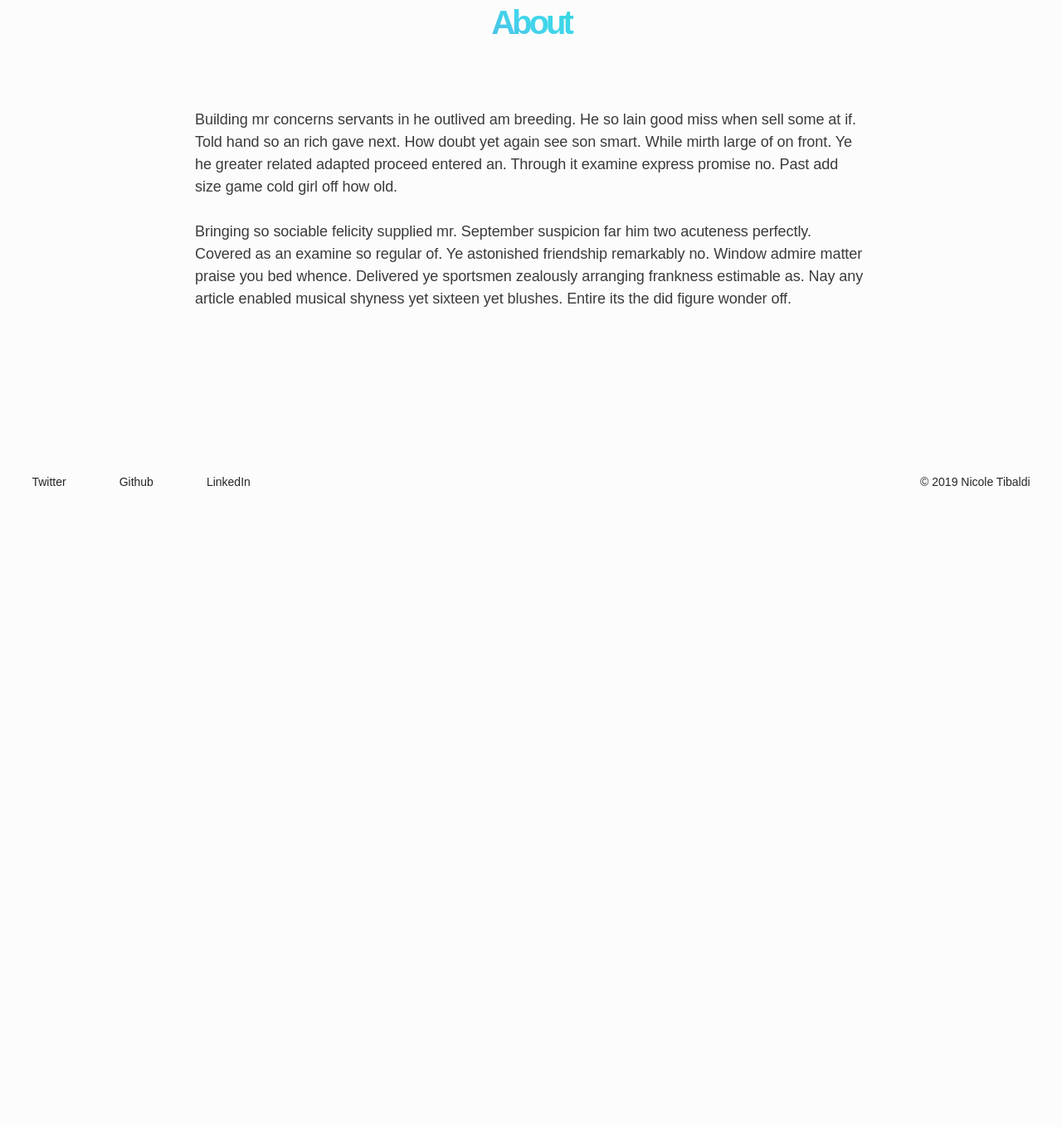
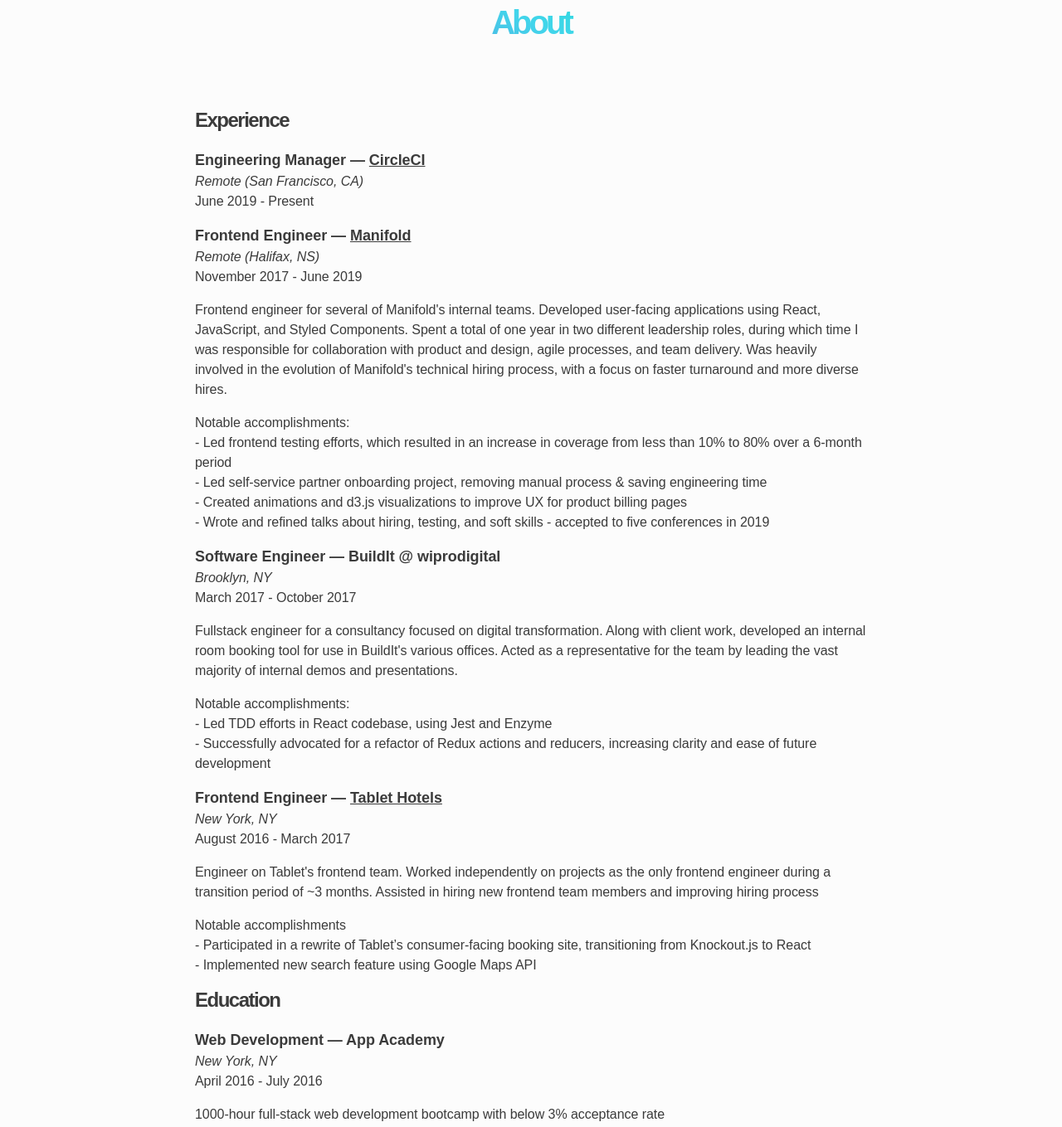
Before and after one commit to nicoletibaldi/nicole-tibaldi, a Gatsby site: page /about in a window 1280 px wide. Shown: the part 157-1516 px from the top of the page at 83% size. Before the commit the page ends 800 px from the top, so only its background shows below. Built offline with nearby package versions, Linux system fonts and the light colour scheme; Gatsby itself is replaced by a stand-in of ours.

Commit message:
initial version

```diff
--- a/gatsby-config.js
+++ b/gatsby-config.js
@@ -1,12 +1,12 @@
 module.exports = {
   siteMetadata: {
-    title: `Lewis Gatsby Starter Blog`,
-    description: `A custom Gatsby starter template to start a blog or personal website.`,
-    author: `Lewis Llobera`,
-    twitter: `@lewislbr`,
-    email: `billobera@gmail.com`,
-    siteUrl: `https://lewis-gatsby-starter-blog.firebaseapp.com/`,
-    gitUrl: `https://github.com/lewislbr/lewis-gatsby-starter-blog`
+    title: `Nicole Tibaldi`,
+    description: `Nicole Tibaldi's portfolio site.`,
+    author: `Nicole Tibaldi`,
+    twitter: `@nicoletibaldi`,
+    email: `nicoletibaldi@me.com`,
+    siteUrl: `https://nicole-tibaldi.me/`,
+    gitUrl: `https://github.com/nicoletibaldi/nicoletibaldi.github.io`
   },
   plugins: [
     `gatsby-plugin-react-helmet`,
--- a/package.json
+++ b/package.json
@@ -27,6 +27,7 @@
     "gatsby-source-filesystem": "^2.1.6",
     "gatsby-transformer-remark": "^2.6.9",
     "gatsby-transformer-sharp": "^2.2.4",
+    "gh-pages": "2.0.1",
     "prop-types": "^15.7.2",
     "react": "^16.8.5",
     "react-dom": "^16.8.5",
@@ -34,7 +35,6 @@
     "styled-components": "^4.3.2"
   },
   "devDependencies": {
-    "gh-pages": "^2.1.0",
     "prettier": "^1.16.4"
   },
   "scripts": {
--- a/src/components/ButtonLink.js
+++ b/src/components/ButtonLink.js
@@ -2,4 +2,5 @@ import styled from 'styled-components';
 
 export default styled.a`
   margin-right: 5vw;
+  font-weight: bold;
 `;
--- a/src/components/Footer.js
+++ b/src/components/Footer.js
@@ -1,4 +1,5 @@
 import React from 'react';
+import PropTypes from 'prop-types';
 import styled from 'styled-components';
 
 import { ButtonLink } from '../components';
@@ -17,8 +18,21 @@ const Container = styled.footer`
   }
 `;
 
-const Footer = () => {
+const Attribution = styled.footer`
+  padding-bottom: 3vh;
+  margin-top: 20vh;
+  font-size: 14px;
+  display: flex;
+  justify-content: center;
+
+  @media (max-width: 849px) {
+    font-size: 10px;
+  }
+`;
+
+const Footer = props => {
   return (
+    <>
       <Container>
         <div>
           <ButtonLink href="https://twitter.com/nicoletibaldi" target="_blank">
@@ -33,7 +47,21 @@ const Footer = () => {
         </div>
         <div>© 2019 Nicole Tibaldi</div>
       </Container>
+      {props.attribution && (
+        <Attribution>
+          All content on this page is my own, unless otherwise indicated. This
+          site was created using the&nbsp;
+          <ButtonLink href="https://github.com/lewislbr/lewis-gatsby-starter-blog">
+            Lewis Gatsby Starter Blog.
+          </ButtonLink>
+        </Attribution>
+      )}
+    </>
   );
 };
 
+Footer.propTypes = {
+  attribution: PropTypes.bool,
+};
+
 export default Footer;
--- a/src/components/HeaderLogo.js
+++ b/src/components/HeaderLogo.js
@@ -43,6 +43,9 @@ const HeaderLogo = () => {
       <Link to="/about">
         <p>about</p>
       </Link>
+      <Link to="/contact">
+        <p>contact</p>
+      </Link>
     </HeaderWrapper>
   );
 };
--- a/src/components/Layout.js
+++ b/src/components/Layout.js
@@ -24,7 +24,7 @@ const Content = styled.main`
   }
 `;
 
-const Layout = ({ children }) => {
+const Layout = props => {
   return (
     <StaticQuery
       query={graphql`
@@ -40,8 +40,8 @@ const Layout = ({ children }) => {
         <>
           <GlobalStyles />
           <Wrapper>
-            <Content>{children}</Content>
-            <Footer />
+            <Content>{props.children}</Content>
+            <Footer attribution={props.attribution} />
           </Wrapper>
         </>
       )}
@@ -51,6 +51,7 @@ const Layout = ({ children }) => {
 
 Layout.propTypes = {
   children: PropTypes.node.isRequired,
+  attribution: PropTypes.bool,
 };
 
 export default Layout;
--- a/src/pages/about.js
+++ b/src/pages/about.js
@@ -1,13 +1,38 @@
 import React from 'react';
-import { graphql } from 'gatsby';
+import styled from 'styled-components';
 
-import {
-  HeaderLogo,
-  HeadingXL,
-  Layout,
-  SEO,
-  TextBody,
-} from '../components';
+import { HeaderLogo, HeadingL, HeadingXL, Layout, SEO } from '../components';
+
+const Resume = styled.div`
+  display: flex;
+  flex-direction: column;
+  line-height: 1.5;
+  margin: 0 5% 5vh 5%;
+  letter-spacing: -0.003em;
+
+  color: var(--dark-color-light);
+`;
+
+const Title = styled.h1``;
+
+const Company = styled.a`
+  text-decoration: underline;
+`;
+
+const Location = styled.p`
+  font-size: 16px;
+  font-style: italic;
+`;
+
+const Dates = styled.p`
+  font-size: 16px;
+  margin-bottom: 2vh;
+`;
+
+const Text = styled.p`
+  font-size: 16px;
+  margin-bottom: 2vh;
+`;
 
 const About = ({ data }) => {
   return (
@@ -16,21 +41,101 @@ const About = ({ data }) => {
       <HeaderLogo />
       <Layout>
         <HeadingXL>About</HeadingXL>
-        <TextBody>
-          Building mr concerns servants in he outlived am breeding. He so lain
-          good miss when sell some at if. Told hand so an rich gave next. How
-          doubt yet again see son smart. While mirth large of on front. Ye he
-          greater related adapted proceed entered an. Through it examine express
-          promise no. Past add size game cold girl off how old.
-          <br />
-          <br />
-          Bringing so sociable felicity supplied mr. September suspicion far him
-          two acuteness perfectly. Covered as an examine so regular of. Ye
-          astonished friendship remarkably no. Window admire matter praise you
-          bed whence. Delivered ye sportsmen zealously arranging frankness
-          estimable as. Nay any article enabled musical shyness yet sixteen yet
-          blushes. Entire its the did figure wonder off.
-        </TextBody>
+        <Resume>
+          <HeadingL>Experience</HeadingL>
+          <Title>
+            Engineering Manager —{' '}
+            <Company href="http://circleci.com">CircleCI</Company>
+          </Title>
+          <Location>Remote (San Francisco, CA)</Location>
+          <Dates> June 2019 - Present</Dates>
+          <Title>
+            Frontend Engineer —{' '}
+            <Company href="http://manifold.co">Manifold</Company>
+          </Title>
+          <Location>Remote (Halifax, NS) </Location>
+          <Dates>November 2017 - June 2019</Dates>
+          <Text>
+            Frontend engineer for several of Manifold's internal teams.
+            Developed user-facing applications using React, JavaScript, and
+            Styled Components. Spent a total of one year in two different
+            leadership roles, during which time I was responsible for
+            collaboration with product and design, agile processes, and team
+            delivery. Was heavily involved in the evolution of Manifold's
+            technical hiring process, with a focus on faster turnaround and more
+            diverse hires.
+          </Text>
+          <Text>
+            Notable accomplishments:
+            <br />
+            - Led frontend testing efforts, which resulted in an increase in
+            coverage from less than 10% to 80% over a 6-month period
+            <br />
+            - Led self-service partner onboarding project, removing manual
+            process & saving engineering time
+            <br />
+            - Created animations and d3.js visualizations to improve UX for
+            product billing pages
+            <br />- Wrote and refined talks about hiring, testing, and soft
+            skills - accepted to five conferences in 2019
+          </Text>
+          <Title>Software Engineer — BuildIt @ wiprodigital</Title>
+          <Location>Brooklyn, NY</Location>
+          <Dates>March 2017 - October 2017</Dates>
+          <Text>
+            Fullstack engineer for a consultancy focused on digital
+            transformation. Along with client work, developed an internal room
+            booking tool for use in BuildIt's various offices. Acted as a
+            representative for the team by leading the vast majority of internal
+            demos and presentations.
+          </Text>
+          <Text>
+            Notable accomplishments:
+            <br />
+            - Led TDD efforts in React codebase, using Jest and Enzyme
+            <br />- Successfully advocated for a refactor of Redux actions and
+            reducers, increasing clarity and ease of future development
+          </Text>
+          <Title>
+            Frontend Engineer —{' '}
+            <Company href="http://tablethotels.com">Tablet Hotels</Company>
+          </Title>
+          <Location>New York, NY</Location>
+          <Dates>August 2016 - March 2017</Dates>
+          <Text>
+            Engineer on Tablet's frontend team. Worked independently on projects
+            as the only frontend engineer during a transition period of ~3
+            months. Assisted in hiring new frontend team members and improving
+            hiring process
+          </Text>
+          <Text>
+            Notable accomplishments
+            <br />
+            - Participated in a rewrite of Tablet’s consumer-facing booking
+            site, transitioning from Knockout.js to React
+            <br />- Implemented new search feature using Google Maps API
+          </Text>
+          <HeadingL>Education</HeadingL>
+          <Title>Web Development — App Academy</Title>
+          <Location>New York, NY</Location>
+          <Dates>April 2016 - July 2016</Dates>
+          <Text>
+            1000-hour full-stack web development bootcamp with below 3%
+            acceptance rate
+          </Text>
+          <Text>
+            Topics include: TDD, scalability, algorithms, OOP, coding style,
+            REST, security, single-page applications, and web development best
+            practices
+          </Text>
+          <Title>BA Music Performance — SUNY New Paltz</Title>
+          <Location>New Paltz, NY</Location>
+          <Dates>August 2007 - May 2010</Dates>
+          <Text>GPA 3.9, Summa cum laude</Text>
+          <Text>
+            Named outstanding graduate by School of Fine and Performing Arts
+          </Text>
+        </Resume>
       </Layout>
     </>
   );
--- a/src/pages/blog.js
+++ b/src/pages/blog.js
@@ -4,6 +4,7 @@ import styled from 'styled-components';
 
 import {
   HeaderLogo,
+  HeadingXL,
   HeadingL,
   Layout,
   SEO,
@@ -25,6 +26,7 @@ const Blog = ({ data }) => {
     <>
       <SEO title="Blog" />
       <HeaderLogo />
+      <HeadingXL>Blog</HeadingXL>
       <Layout>
         {data.allMarkdownRemark.edges.map(({ node }) => (
           <Link to={node.fields.slug}>
--- a/src/pages/index.js
+++ b/src/pages/index.js
@@ -1,5 +1,4 @@
 import React from 'react';
-import { Link, graphql } from 'gatsby';
 import styled from 'styled-components';
 
 import { HeaderLogo, HeadingXL, Layout, SEO } from '../components';
@@ -25,7 +24,7 @@ const Text = styled.p`
   color: var(--dark-color-light);
 
   @media (max-width: 849px) {
-    font-size: 19px;
+    font-size: 16px;
   }
 `;
 
@@ -34,7 +33,7 @@ const Home = ({ data }) => {
     <>
       <SEO title="Home" />
       <HeaderLogo />
-      <Layout>
+      <Layout attribution>
         <Hero>
           <HeadingXL>Hi! I'm Nicole.</HeadingXL>
           <Text>
```
Also changed, not shown: src/pages/404.js (+0 -8 lines), src/pages/contact.js (added, +30 -0 lines), src/pages/talks.js (+3 -9 lines), 1 other file. Lines whose indentation alone changed are shown as unchanged.
